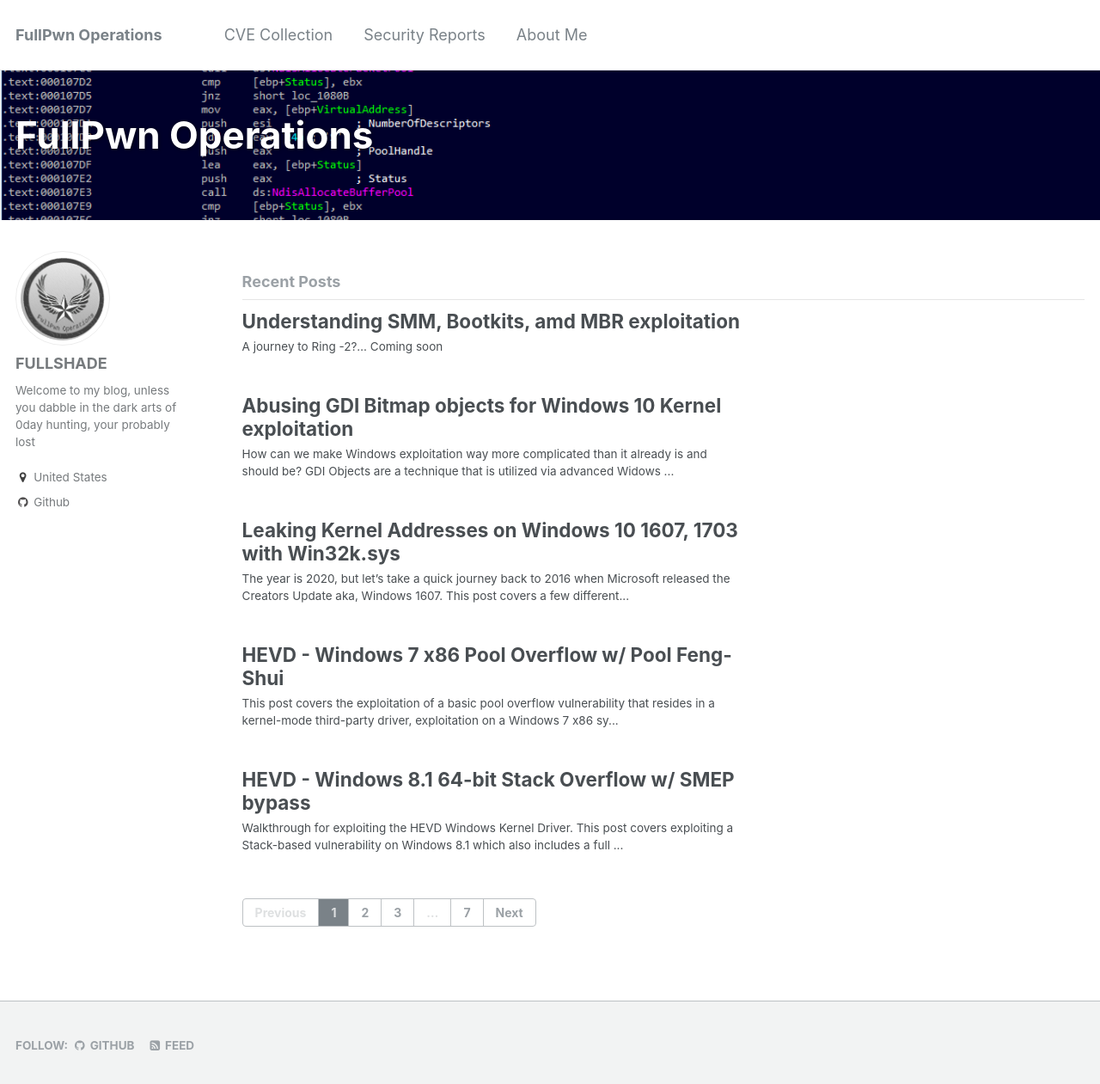
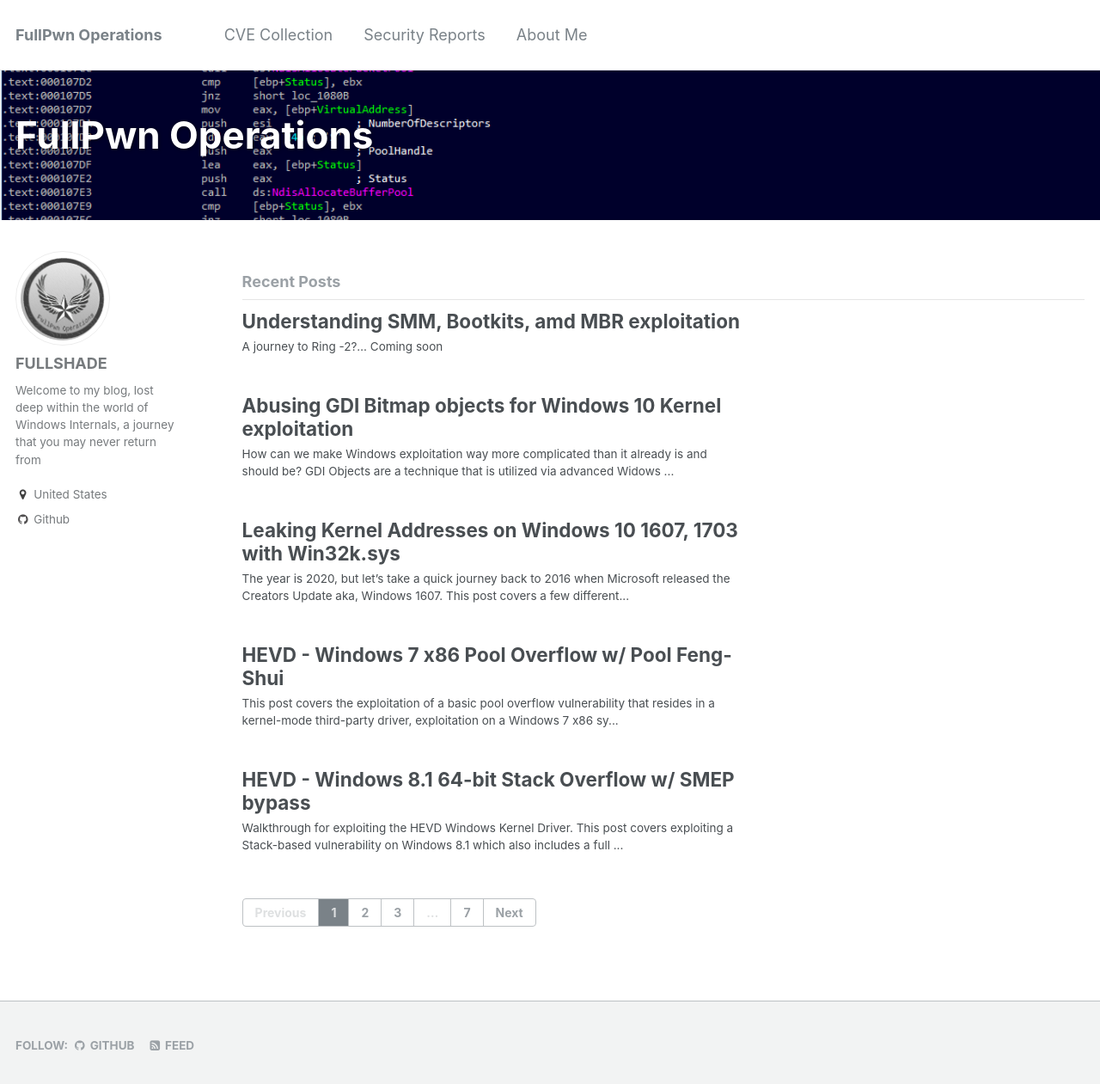
Before and after one commit to asdyxcyxc/FULLSHADE.github.io, a Jekyll site: the page built from index.html, in a window 1280 px wide and 1274 px high. Shown: the top 1261 px of the window at 86% size. Built offline with Jekyll 4.4.1, drawn with Linux system fonts in a browser that asks for light colours; the list of posts is cut into pages by our own code.

Commit message:
Update _config.yml

```diff
--- a/_config.yml
+++ b/_config.yml
@@ -80,7 +80,7 @@
 author:
   name             : "FULLSHADE"
   avatar           : "bio-photo2.jpg"
-  bio              : "Welcome to my blog, unless you dabble in the dark arts of 0day hunting, your probably lost"
+  bio              : "Welcome to my blog, lost deep within the world of Windows Internals, a journey that you may never return from"
   location         : "United States"
   uri              :
   bitbucket        :
```
